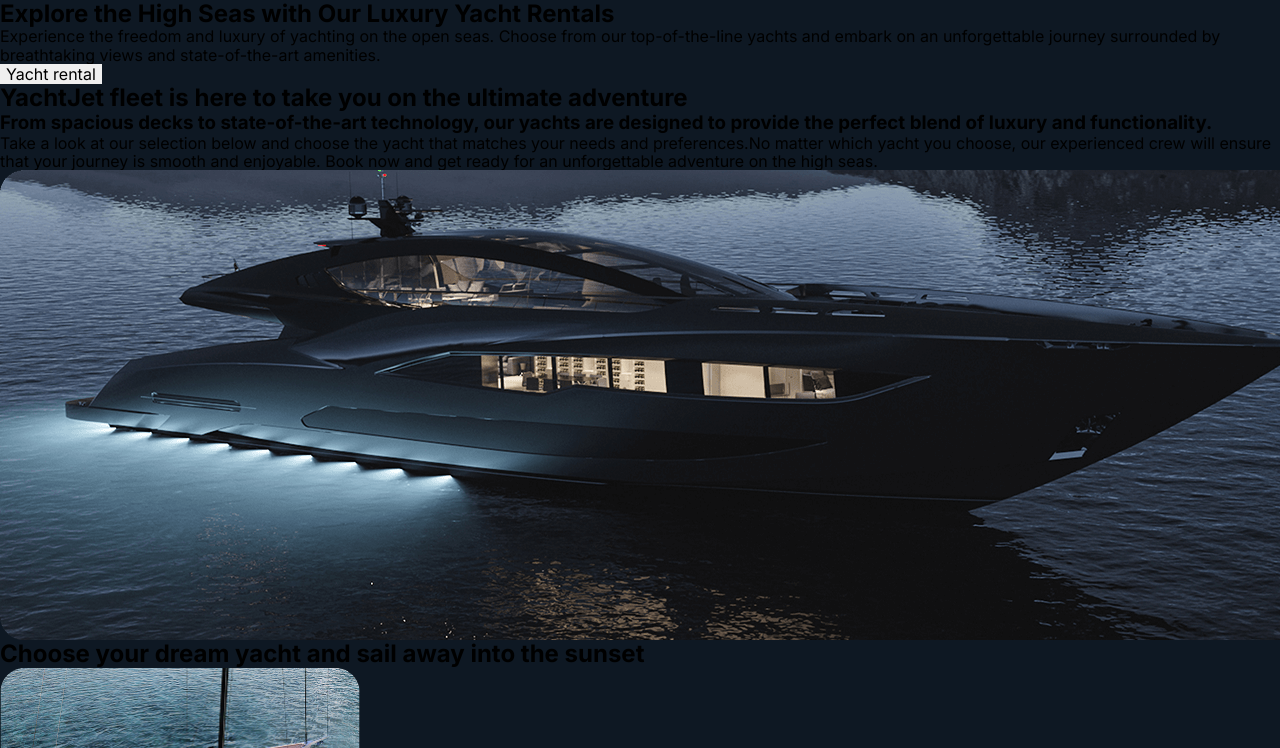
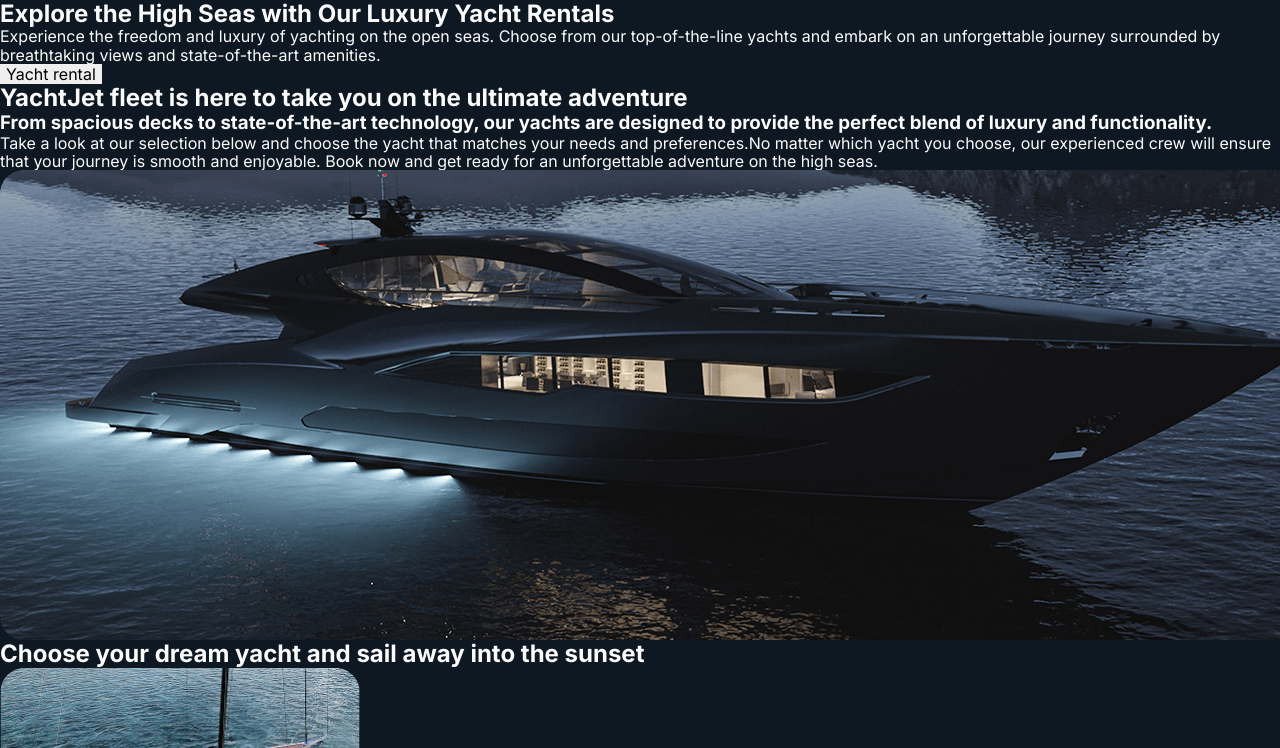
Before and after one commit to kkseni/blended-125-1-2, a plain HTML site: page index.html in a window 1280 px wide. Shown: the part 52-800 px from the top of the page. Drawn offline with nearby package versions, Linux system fonts and the light colour scheme.

Commit message:
add color

```diff
--- a/css/styles.css
+++ b/css/styles.css
@@ -2,6 +2,8 @@ body {
     font-family: "Inter", sans-serif;
     margin: 0;
     background: #0e1823;
+
+        color: #fbfbfb;
 }
 
 button {
```
